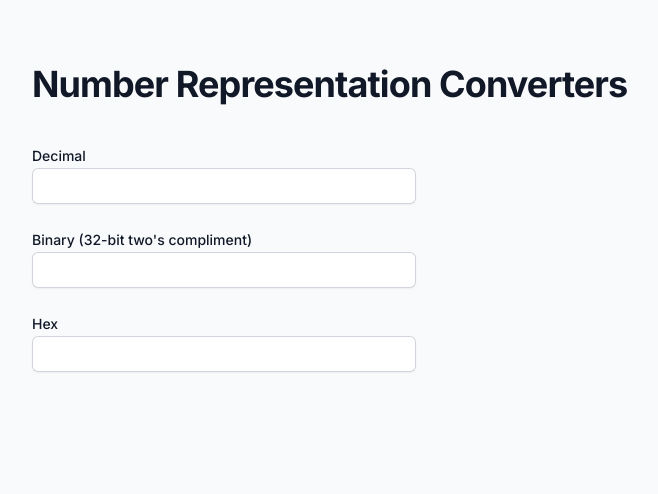
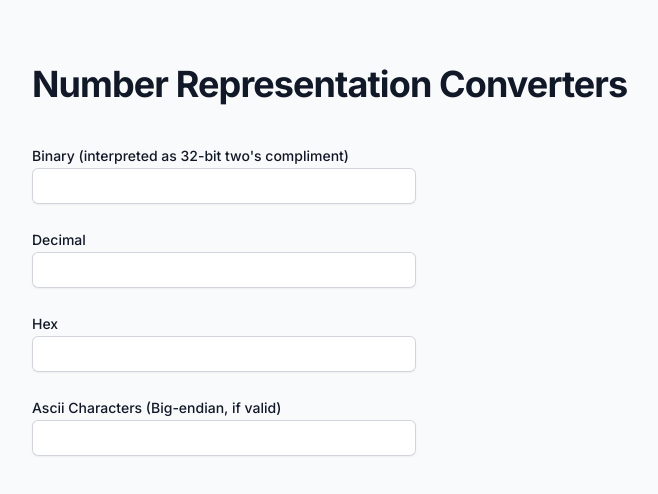
Before and after one commit to jeffreymeng/jeffkmeng.com, a Next.js app: page /tools/numbers in a window 1280 px wide. Shown: the top 494 px of the page, without its empty margins (64-722 px from the left). Built offline with nearby package versions, Linux system fonts and the light colour scheme.

Commit message:
feat: fix hex limitation bug and add ascii feature

```diff
--- a/src/app/tools/numbers/page.tsx
+++ b/src/app/tools/numbers/page.tsx
@@ -10,6 +10,7 @@ type Converter = {
   parse: (x: string) => number;
   display: (x: number) => string;
 };
+const HEXDIGITS = new Set("0123456789ABCDEFabcdef".split(""));
 export default function NumbersPage() {
   const [num, setNum] = useState<number | null>(null); // decimal representation of the current number
   const [value, setValue] = useState<string>(""); // holds "invalid state" for the active input
@@ -22,13 +23,7 @@ export default function NumbersPage() {
   };
   const converters: Converter[] = [
     {
-      title: "Decimal",
-      isInvalid: (x: string) => rangeBasedInvalid(parseInt(x, 10)),
-      parse: (x: string) => parseInt(x, 10),
-      display: (x: number) => x + "",
-    },
-    {
-      title: "Binary (32-bit two's compliment)",
+      title: "Binary (interpreted as 32-bit two's compliment)",
       isInvalid: (x: string) => {
         if (x.length > 32) {
           return "Length is longer than 32 bits!";
@@ -42,16 +37,57 @@ export default function NumbersPage() {
       display: (x: number) => (x >>> 0).toString(2).padStart(32, "0"),
     },
     {
+      title: "Decimal",
+      isInvalid: (x: string) => rangeBasedInvalid(parseInt(x, 10)),
+      parse: (x: string) => parseInt(x, 10),
+      display: (x: number) => x + "",
+    },
+    {
       title: "Hex",
-      isInvalid: (x: string) => rangeBasedInvalid(parseInt(x, 16)),
+      isInvalid: (x: string) => {
+        if (x.length > 8) {
+          return "Length is longer than 32 bits!";
+        } else if (x.split("").some((c) => !HEXDIGITS.has(c))) {
+          return "Contains unrecognized digits!";
+        }
+        return false;
+      },
       parse: (x: string) => parseInt(x, 16),
       display: (x: number) => (x >>> 0).toString(16).toUpperCase(),
     },
-    // {
-    //   title: "Ascii",
-    //   parse: (x: string) => parseInt(x, 2),
-    //   display: (x: number) => (x >>> 0).toString(2),
-    // }
+    {
+      title: "Ascii Characters (Big-endian, if valid)",
+      isInvalid: (x: string) => {
+        if (x.length > 4) {
+          return "Length is longer than 4 characters (32 bits)!";
+        } else if (Array.from(x).some((c) => c.charCodeAt(0) >= 256)) {
+          return "Contains unrecognized digits!";
+        }
+        return false;
+      },
+      parse: (x: string) => {
+        let num = 0;
+        for (const c of x) {
+          num = num * 256 + c.charCodeAt(0);
+        }
+        return num;
+      },
+      display: (x: number) => {
+        const digits = [];
+        while (x > 0) {
+          const d = x & 0x000000ff;
+          digits.unshift(String.fromCharCode(d));
+          // if (32 <= d && d <= 126) {
+          //   digits.unshift(String.fromCharCode(d));
+          // } else {
+          //   digits.unshift("�");
+          // }
+
+          x >>>= 8;
+        }
+        return digits.join("");
+      },
+    },
   ];
   const defaultIsInvalid = (s: string) => false;
   return (
--- /dev/null
+++ b/src/app/tools/page.tsx
@@ -0,0 +1,21 @@
+import React from "react";
+import Page from "@/components/Page";
+import StyledLink from "@/components/StyledLink";
+
+export default function ToolsPage() {
+  return (
+    <Page title={"Tools"}>
+      <p className="mt-6 text-lg leading-5 text-gray-900 dark:text-white">
+        This section contains some utilities that I've made, mostly for my own
+        convenience.
+      </p>
+      <ul className="list-disc mt-6">
+        <li>
+          <StyledLink href={"/tools/numbers"}>
+            Number Representation Converter
+          </StyledLink>
+        </li>
+      </ul>
+    </Page>
+  );
+}
--- /dev/null
+++ b/src/components/StyledLink.tsx
@@ -0,0 +1,21 @@
+import React, { ReactNode } from "react";
+import Link from "next/link";
+
+export default function StyledLink({
+  href,
+  children,
+}: {
+  href: string;
+  children?: ReactNode;
+}) {
+  return (
+    <Link
+      className={
+        "inline text-cyan-600 hover:text-cyan-900 transition-all underline"
+      }
+      href={href}
+    >
+      {children}
+    </Link>
+  );
+}
```
